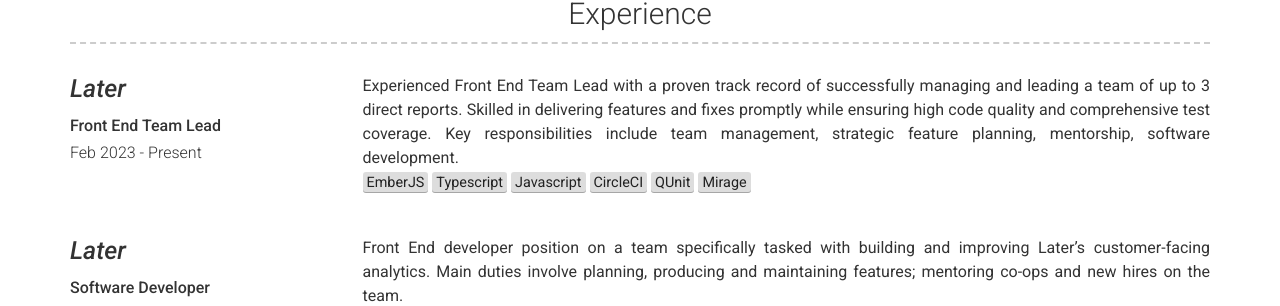
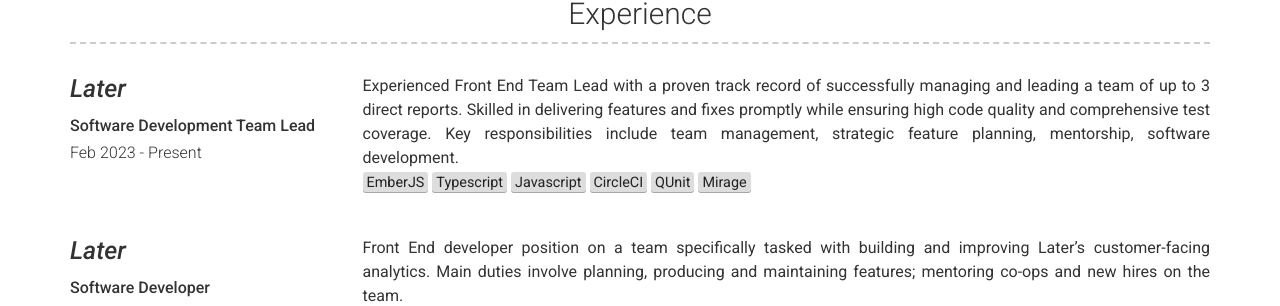
Before and after one commit to YvesDesjardins/YvesDesjardins.github.io, a Jekyll site: the page built from index.md, in a window 1280 px wide. Shown: the part 562-868 px from the top of the page. Built offline with Jekyll 4.4.1, drawn with Linux system fonts in a browser that asks for light colours.

Commit message:
Update experience.yml

```diff
--- a/_data/experience.yml
+++ b/_data/experience.yml
@@ -1,6 +1,6 @@
 - company: Later
   link: later.com
-  job_title: Front End Team Lead
+  job_title: Software Development Team Lead
   dates: Feb 2023 - Present
   description: | # this will include new lines to allow paragraphs
     Experienced Front End Team Lead with a proven track record of successfully managing and leading a team of up to 3 direct reports. Skilled in delivering features and fixes promptly while ensuring high code quality and comprehensive test coverage. Key responsibilities include team management, strategic feature planning, mentorship, software development.
```
